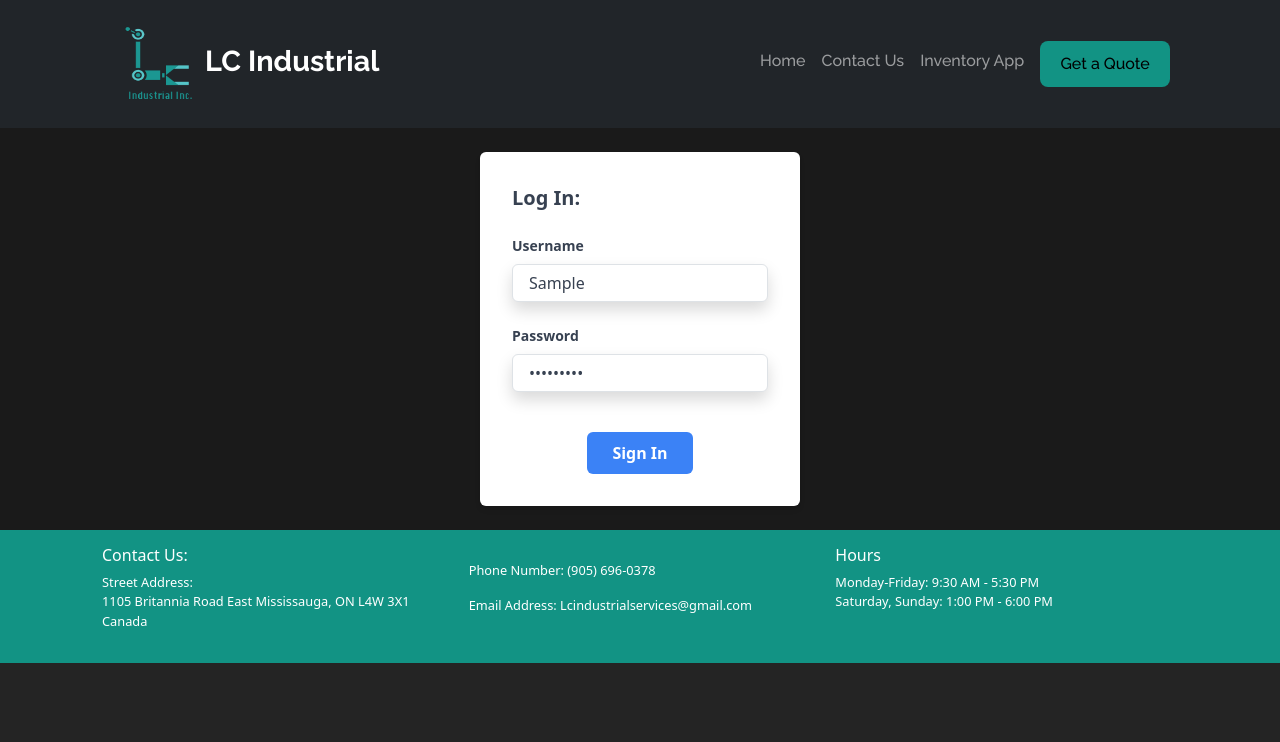
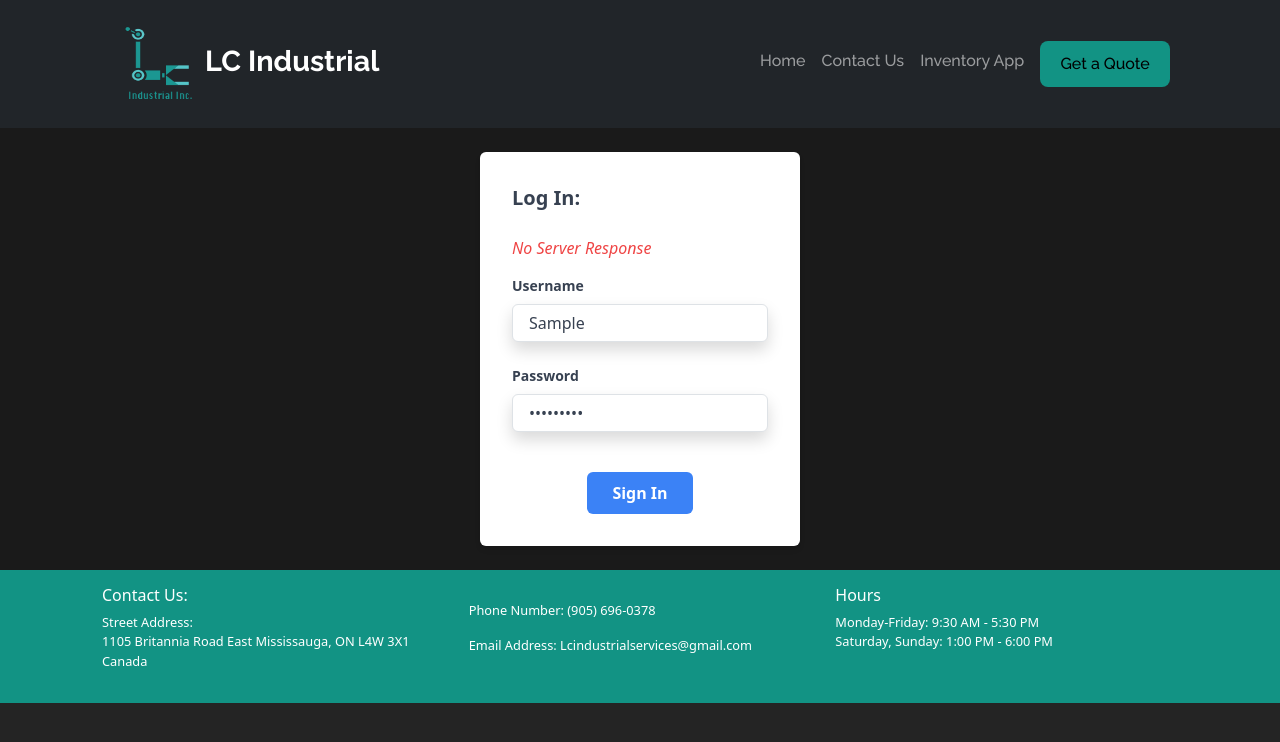
Before and after one commit to sunbagel/LC-Website-Extended, a React (Vite) app in the folder front-end/: page /login in a window 1280 px wide. Both pictures are taken after typing "Sample", "Sample123" into the empty fields and a click on the button "Sign In". Shown: the top 742 px of the page. Built offline with nearby package versions, Linux system fonts and the light colour scheme; no server answers.

Commit message:
add error msg to login

```diff
--- a/front-end/src/pages/LoginPage.tsx
+++ b/front-end/src/pages/LoginPage.tsx
@@ -23,11 +23,6 @@ const LoginPage = () => {
 
   const onSubmit = (e : React.FormEvent<HTMLFormElement>) =>{
       e.preventDefault();
-      console.log('submitted');
-
-
-      // console.log(username.value);
-      // console.log(password.value);
 
       const formData = new FormData(e.currentTarget);
       const formDataObj = Object.fromEntries(formData.entries());
@@ -42,6 +37,7 @@ const LoginPage = () => {
           // reset fields
           setUser('');
           setPwd('');
+          setErrMsg('');
           navigate(from, { replace: true });
 
       }).catch(err =>{
@@ -59,6 +55,12 @@ const LoginPage = () => {
       })
 
   }
+
+  const onChange = (e) =>{
+    setUser(e.currentTarget.username.value);
+    setPwd(e.currentTarget.password.value);
+  }
+
   useEffect(()=>{
     if(auth?.username){
       navigate(from, { replace: true });
@@ -77,8 +79,9 @@ const LoginPage = () => {
   return (
     <div className="flex flex-col items-center justify-center">
       <div className="w-full max-w-xs">
-        <form onSubmit={onSubmit} className="bg-white shadow-md rounded px-8 pt-6 pb-8 my-4">
+        <form onSubmit={onSubmit} onChange={onChange} className="bg-white shadow-md rounded px-8 pt-6 pb-8 my-4">
           <div className="text-gray-700 font-bold text-xl mb-4 mt-2">Log In:</div>
+          {!(errMsg === '') && <p className="text-red-500 text-s italic">{errMsg}</p>}
           <div className="mb-4">
             <label className="block text-gray-700 text-sm font-bold mb-2" htmlFor="username">
               Username
@@ -102,7 +105,7 @@ const LoginPage = () => {
               placeholder="Password"
               autoComplete="password"
             />
-            {/* <p className="text-red-500 text-xs italic">Please choose a password.</p> */}
+
           </div>
 
 
```
